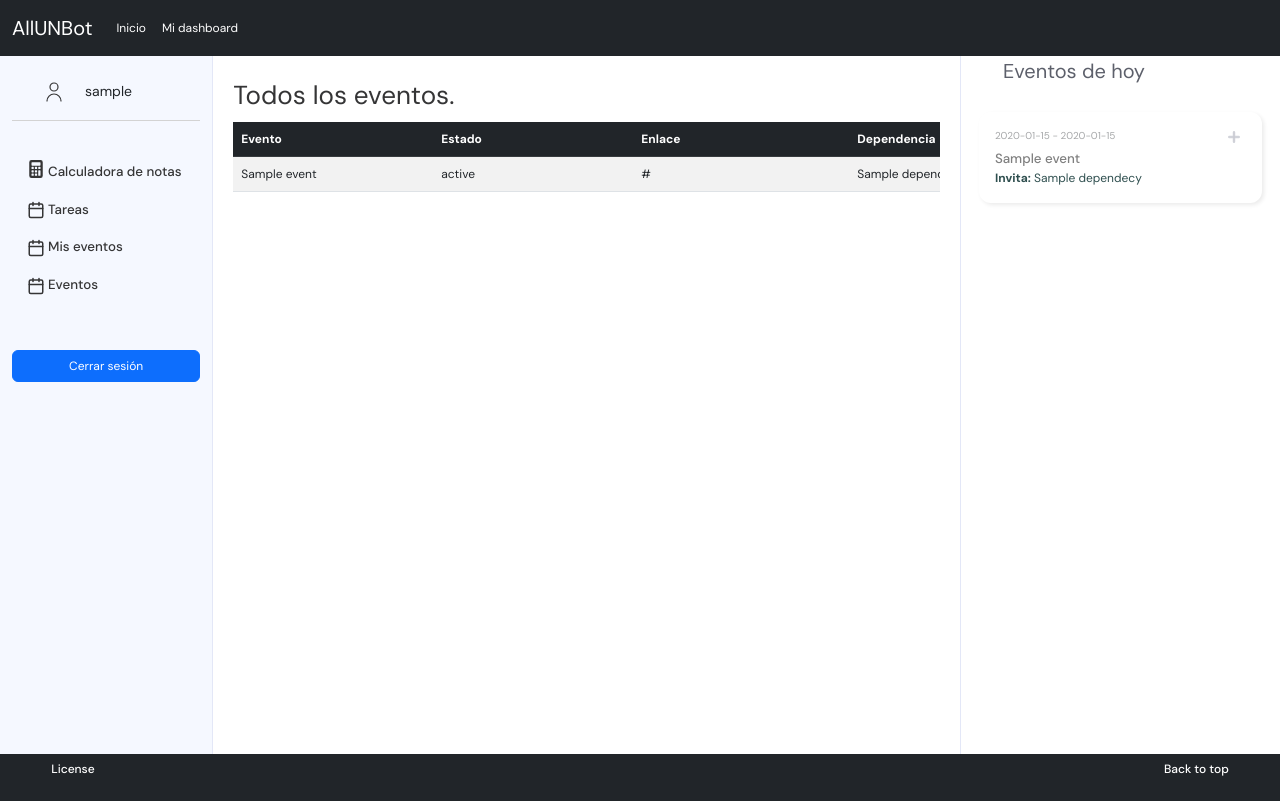
After one commit to Deipzza/UNSpeech, a Flask app: page /all_events in a window 1280 px wide. The commit adds this page. Run offline with Flask 2, Linux system fonts and the light colour scheme; a user stored in the database is signed in; a database or web service that is not in the repository returns one stand-in record (values such as "Sample title"); parts of the project's set-up code (start-up, migrations or seed data) failed here and were passed over; some libraries are stand-ins or nearby versions.

Commit message:
any changes

```diff
--- a/allunbot/assets/dist/css/events.css
+++ b/allunbot/assets/dist/css/events.css
@@ -40,3 +40,8 @@
   .Acciones.d-flex {
     margin-bottom: 2%;
   }
+
+.require{
+  color: red;
+  font-size: 11pt;
+}
--- a/allunbot/assets/dist/js/events.js
+++ b/allunbot/assets/dist/js/events.js
@@ -1,4 +1,4 @@
-$("#event_button").on("click", async function(e) {
+$("#event").on("submit", async function(e) {
 
     var formData = new FormData(document.querySelector("form#event"));
 
@@ -142,7 +142,7 @@ async function request_remove_event(formData, id) {
     if (response) {
       Swal.fire({
         icon: "success",
-        title: "El evento ha sido borrada.",
+        title: "El evento ha sido borrado.",
         showConfirmButton: false,
         timer: 1500,
       });
--- a/allunbot/bot.py
+++ b/allunbot/bot.py
@@ -497,7 +497,7 @@ def task():
                            today_events = today_events
                            )
 
-@app.route('/events', methods = ['GET', 'POST'])
+@app.route('/events', methods = ['GET'])
 def events():
     is_auth, info_sia, username = user_authenticated(current_user)
     if not is_auth:
@@ -512,6 +512,23 @@ def events():
                            events = get_events_by_user(username),
                            today_events = today_events
                            )
+
+@app.route('/all_events', methods = ['GET'])
+def all_events():
+    is_auth, info_sia, username = user_authenticated(current_user)
+    if not is_auth:
+        return redirect(url_for('auth_ldap_page'))
+
+    today_events = get_today_events()
+
+    return render_template('all_events.html',
+                           username = username,
+                           logged = is_auth,
+                           info_sia = info_sia,
+                           events = get_events(),
+                           today_events = today_events
+                           )
+
 @app.route('/create_event', methods = ['GET', 'POST'])
 def create_event():
     is_auth, info_sia, username = user_authenticated(current_user)
--- a/allunbot/bot_functions/events.py
+++ b/allunbot/bot_functions/events.py
@@ -136,6 +136,9 @@ def select_query_events(query):
 
 def get_events_by_user(username):
     return parse_event_list(select_query_events({"username":username}))
+
+def get_events():
+    return parse_event_list(select_query_events({}))
 
 def parse_date(date_input):
     date, time = [x for x in date_input.split(",")]
--- /dev/null
+++ b/allunbot/templates/all_events.html
@@ -0,0 +1,54 @@
+{% extends 'dashboard.html' %} {% block title %}Eventos{% endblock %} {% block
+styles %}
+<link href="../assets/dist/css/dashboard.css" rel="stylesheet" />
+<link href="../assets/dist/css/events.css" rel="stylesheet" />
+{% endblock %} {% block scripts %}{% endblock %} {% block page_content %}
+<div class="header">Todos los eventos.</div>
+
+{% if events | length > 0 %}
+
+<div class="table-responsive">
+    <table class="table table-striped" style="width: max-content;">
+        <thead class="table-dark">
+            <tr>
+                <th>Evento</th>
+                <th>Estado</th>
+                <th>Enlace</th>
+                <th>Dependencia</th>
+                <th>Fecha</th>
+                <th>Inicio</th>
+                <th>Fin</th>
+                <th>Descripción</th>
+            </tr>
+        </thead>
+        <tbody>
+            {% for event in events %}
+            <tr class="event" id="{{event['_id']}}">
+                <td class="event_name" style="width: 200px;">{{event["name"]}}</td>
+                <td class="event_status" style="width: 200px;">{{event["status"] if event["status"] is not none else
+                    ""}}</td>
+                <td class="event_url" style="width: 200px;">
+                    <div style="overflow-wrap: break-word; width: inherit;">{{event["url"] if event["url"] is not none
+                        else ""}}</div>
+                </td>
+                <td class="event_dependecy" style="width: 200px;">{{event["dependecy"] if event["dependecy"] is not none
+                    else ""}}</td>
+                <td class="event_date" style="width: 100px;">{{event["date"] if event["date"] is not none else "" }}
+                </td>
+                <td class="event_start-time" style="width: 100px;">{{event["start-time"] if event["start-time"] is not
+                    none else ""}}</td>
+                <td class="event_final-time" style="width: 100px;">{{event["final-time"] if event["final-time"] is not
+                    none else ""}}</td>
+                <td class="event_description" style="width: 300px;">{{event["description"] if event["description"] is
+                    not none else ""}}</td>
+            </tr>
+            {% endfor %}
+        </tbody>
+    </table>
+</div>
+
+{% else %}
+<p class="notificación"> No hay eventos disponibles.</p>
+{% endif %}
+
+{% endblock %}
--- a/allunbot/templates/dashboard.html
+++ b/allunbot/templates/dashboard.html
@@ -96,6 +96,27 @@ styles %}
           </a>
         </li>
 
+        <li class="item">
+          <a href="{{ url_for('all_events') }}">
+          <svg
+            xmlns="http://www.w3.org/2000/svg"
+            width="24"
+            height="24"
+            fill="none"
+            stroke="currentColor"
+            stroke-linecap="round"
+            stroke-linejoin="round"
+            stroke-width="2"
+            class="feather feather-calendar"
+            viewBox="0 0 24 24"
+          >
+            <rect width="18" height="18" x="3" y="4" rx="2" ry="2" />
+            <path d="M16 2v4M8 2v4m-5 4h18" />
+          </svg>
+            <span>Eventos</span>
+          </a>
+        </li>
+
       </ul>
     </div>
     <a role="button" class="btn btn-primary logout" href="{{url_for('logout')}}">Cerrar sesión</a>
@@ -128,7 +149,7 @@ styles %}
   </div>
 
   <div class="right-bar col-3">
-    <div class="header">Eventos</div>
+    <div class="header">Eventos de hoy</div>
     <div class="right-content">
       {% for event in today_events %}
       <a href="{{event['url'] if event['url'] != none else ""}}" target="_blank" class="enlace">
--- a/allunbot/templates/events.html
+++ b/allunbot/templates/events.html
@@ -7,6 +7,7 @@
 
     {% endblock %} {% block page_content %}
     <div class="header">Mis eventos</div>
+    <p style="font-size: 11pt;">Estos son los eventos que has creado.</p>
     <div class="Acciones d-flex justify-content-end">
         <a role="button" class="btn btn-success green" href="{{url_for('create_event')}}">
           Crear evento
```
Also changed, not shown: allunbot/bot_functions/permissions.py (added, +80 -0 lines), allunbot/templates/create_events.html (+6 -6 lines).
